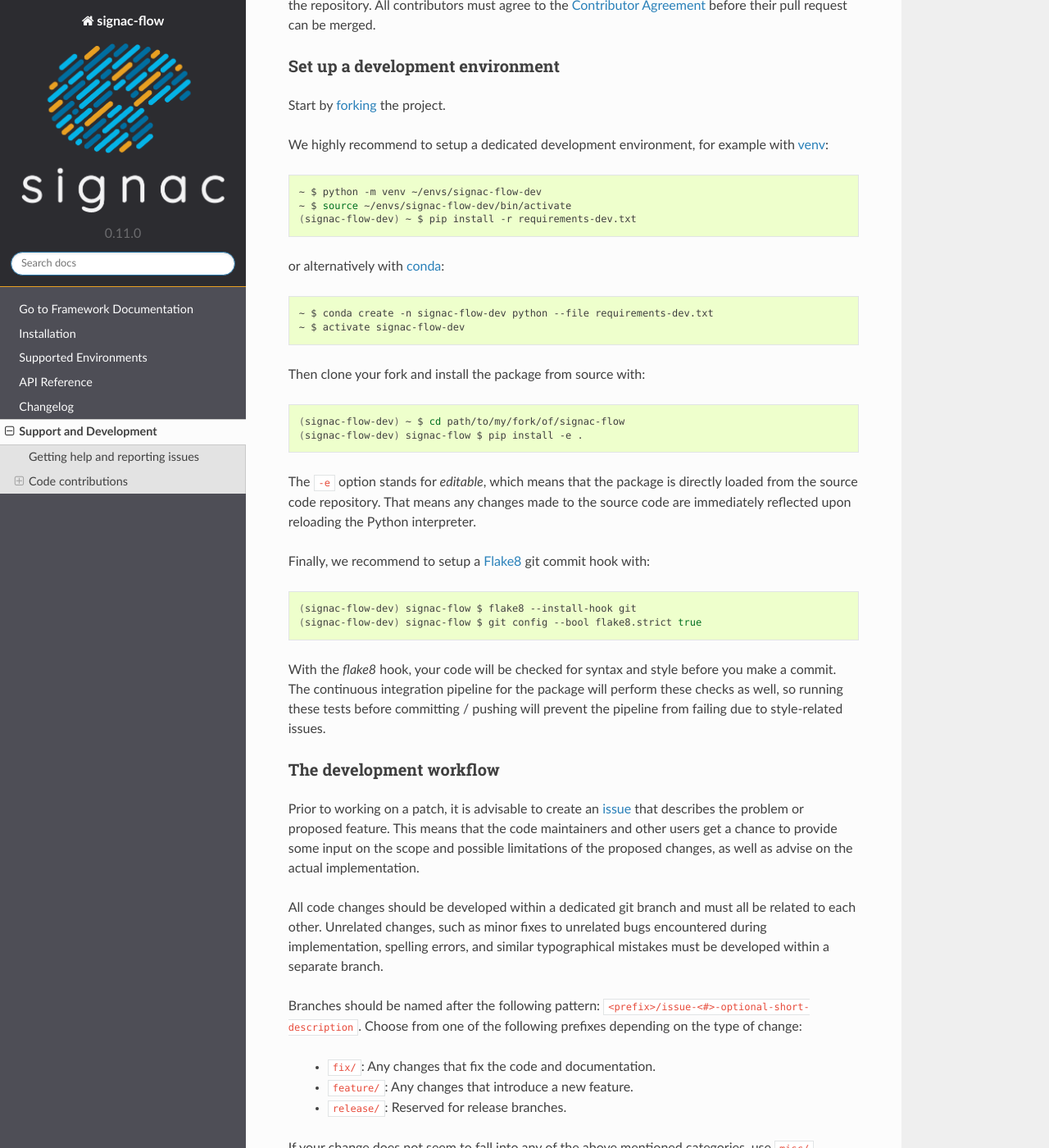
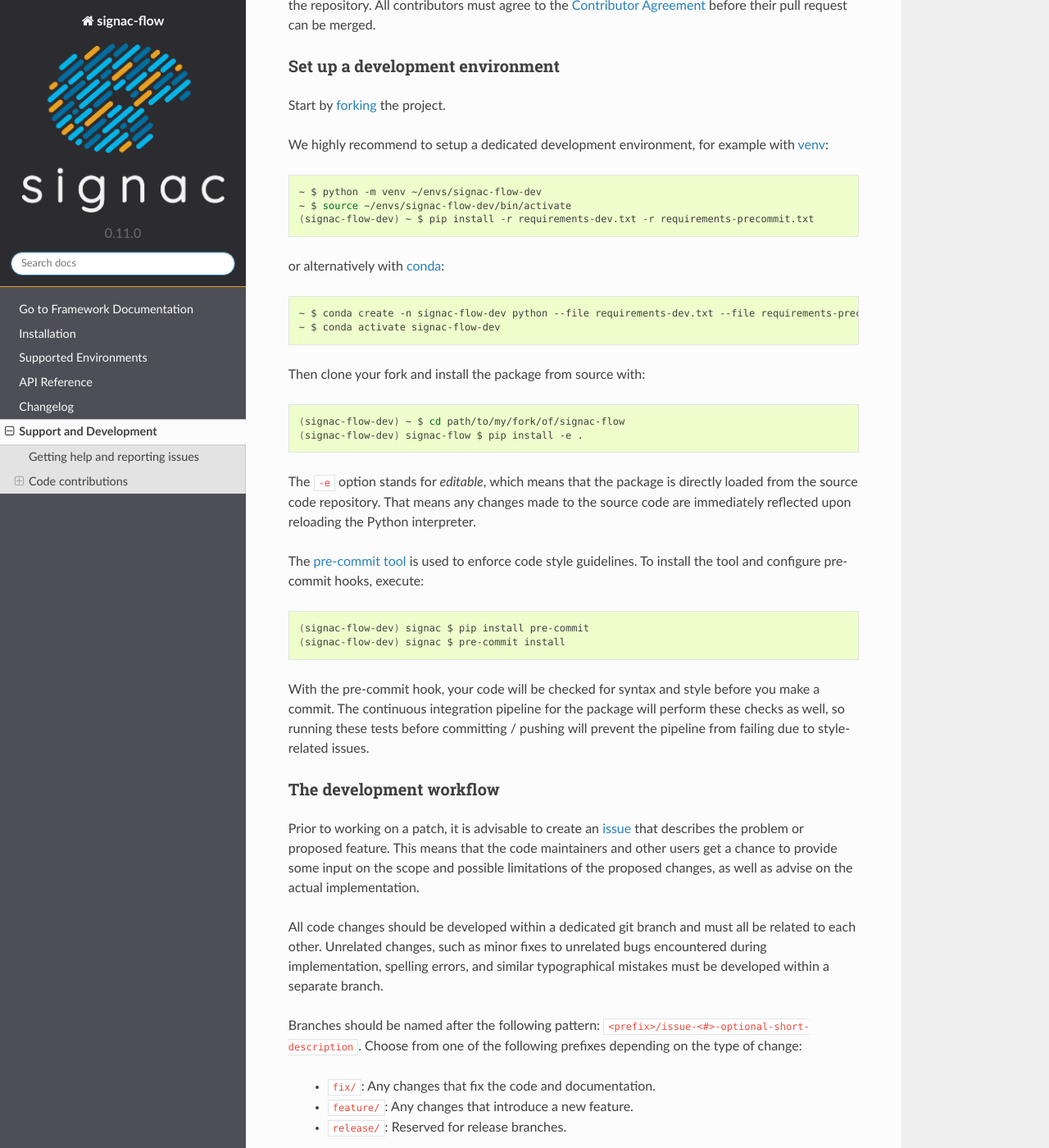
Before and after one commit to glotzerlab/signac-flow, a Sphinx documentation site: the page built from doc/support.rst, in a window 1280 px wide and 1400 px high, scrolled down 541 px. Shown: the whole window at 82% size. Built offline with Sphinx 7.4.7 and the Read the Docs theme 2.0.0, drawn with Linux system fonts in a browser that asks for light colours.

Commit message:
Update docs for pre-commit.

```diff
--- a/doc/support.rst
+++ b/doc/support.rst
@@ -35,14 +35,14 @@ for example with `venv <https://docs.python.org/3/library/venv.html>`_:
 
     ~ $ python -m venv ~/envs/signac-flow-dev
     ~ $ source ~/envs/signac-flow-dev/bin/activate
-    (signac-flow-dev) ~ $ pip install -r requirements-dev.txt
+    (signac-flow-dev) ~ $ pip install -r requirements-dev.txt -r requirements-precommit.txt
 
 or alternatively with `conda <https://conda.io/docs/>`_:
 
 .. code-block:: bash
 
-    ~ $ conda create -n signac-flow-dev python --file requirements-dev.txt
-    ~ $ activate signac-flow-dev
+    ~ $ conda create -n signac-flow-dev python --file requirements-dev.txt --file requirements-precommit.txt
+    ~ $ conda activate signac-flow-dev
 
 Then clone your fork and install the package from source with:
 
@@ -54,14 +54,15 @@ Then clone your fork and install the package from source with:
 The ``-e`` option stands for *editable*, which means that the package is directly loaded from the source code repository.
 That means any changes made to the source code are immediately reflected upon reloading the Python interpreter.
 
-Finally, we recommend to setup a `Flake8 <http://flake8.pycqa.org/en/latest/>`_ git commit hook with:
+The `pre-commit tool <https://pre-commit.com/>`__ is used to enforce code style guidelines.
+To install the tool and configure pre-commit hooks, execute:
 
 .. code-block:: bash
 
-    (signac-flow-dev) signac-flow $ flake8 --install-hook git
-    (signac-flow-dev) signac-flow $ git config --bool flake8.strict true
+    (signac-flow-dev) signac $ pip install pre-commit
+    (signac-flow-dev) signac $ pre-commit install
 
-With the *flake8* hook, your code will be checked for syntax and style before you make a commit.
+With the pre-commit hook, your code will be checked for syntax and style before you make a commit.
 The continuous integration pipeline for the package will perform these checks as well, so running these tests before committing / pushing will prevent the pipeline from failing due to style-related issues.
 
 The development workflow
```
